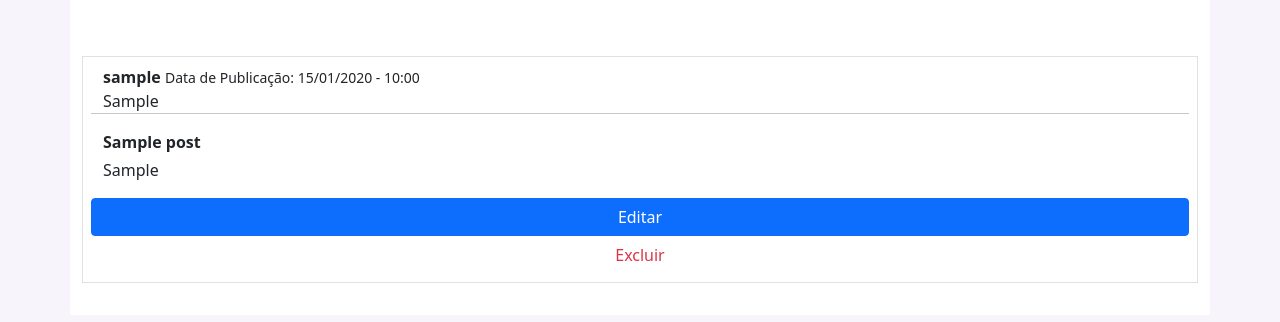
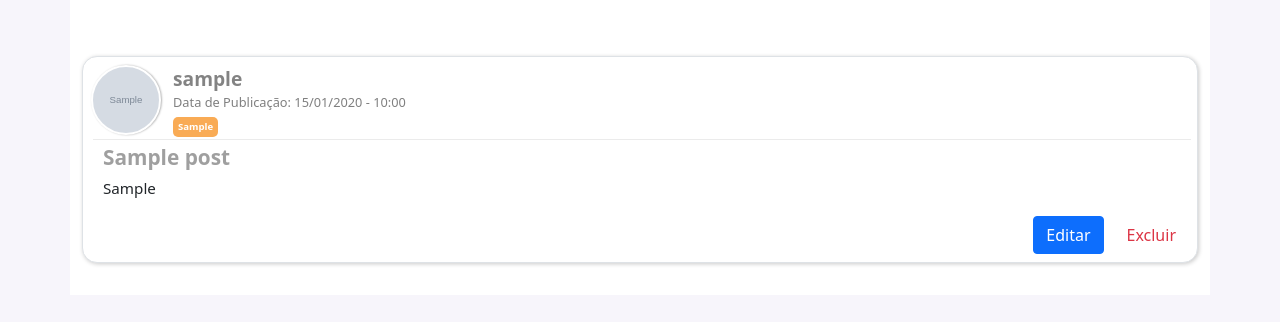
Before and after one commit to sivanildooliveira/SiteComunidade, a Flask app: a page that uses comunidadeimpressionadora/templates/base.html in a window 1280 px wide. Shown: the part 91-413 px from the top of the page. Run offline with Flask 3, Linux system fonts and the light colour scheme; a user stored in the database is signed in; tables that the repository leaves empty hold one stand-in row (values such as "Sample post"); grey boxes marked "Sample" are stand-in pictures; some libraries are stand-ins or nearby versions.

Commit message:
Update base.css

```diff
--- a/comunidadeimpressionadora/static/styles/base.css
+++ b/comunidadeimpressionadora/static/styles/base.css
@@ -1,5 +1,6 @@
 @charset "UTF-8";
 
+/* all */
 
 :root {
     --cor1: #47A8BD;
@@ -67,3 +68,154 @@ main {
     color: var(--cor3);
 
 }
+
+
+.avatar {
+    margin: auto;
+    background-color: white;
+    background-position: center center;
+    background-repeat: no-repeat;
+    background-size: cover;
+    border-radius: 50%;
+    border: 2px solid white;
+    box-shadow: 1px 0px 2px rgba(0, 0, 0, 0.295);
+}
+
+/* criar post */
+
+
+.criar-post .campo-input {
+	position: relactive;
+	display: flex;
+	width: 100%;
+}
+
+
+.criar-post .label {
+	position: absolute;
+	color: rgba(0,0,0,.3);
+	padding: .1rem .2rem;
+	margin-left: .5rem;
+	transition: .3s;
+}
+
+.criar-post .input {
+	width: 100%;
+	border: 1px solid rgba(0,0,0,.3);
+	border-radius: 5px;
+	outline-color: var(--cor1);
+	padding: .5rem;
+}
+
+
+.criar-post label.active {
+	font-size: .6rem;
+	color: var(--cor1);
+	transform: translate(0%, -50%);
+	background-color: white;
+}
+
+
+.criar-post .corpo {
+    height: 10rem;
+}
+
+.criar-post .btn-criar {
+	background: var(--cor1);
+	border: 1px solid var(--cor5);
+	color: white;
+}
+
+
+/* forma do post */
+
+.post {
+    background-color: white;
+    border-radius: 15px;
+    box-shadow: 1px 1px 4px rgba(0, 0, 0, 0.212);
+}
+
+.post .foto-nome-cursos-data  {
+    display: flex;
+    padding: 5px;
+}
+
+.post .avatar {
+    width: 70px;
+    height: 70px;
+    margin: 0px;
+}
+
+.post .nome-cursos-data {
+    width: calc(100% - 70px);
+
+}
+
+
+.post .nome {
+    display: block;
+    color: rgba(0, 0, 0, 0.486);
+    font-size: 1.2rem;
+}
+
+
+.post .data-hora {
+    display: block;
+    font-size: .8rem;
+    color: rgba(0, 0, 0, 0.5);
+}
+
+.post .div-cursos {
+    display: flex;
+    gap: .5rem;
+    overflow-x: scroll;
+}
+
+.post .div-cursos::-webkit-scrollbar {
+    display: none;
+}
+
+.post .cursos {
+    padding: 3px 5px;
+    font-size: .6rem;
+    font-weight: bold;
+    border-radius: 5px;
+    color: white;
+    white-space: nowrap;
+    overflow: hidden;
+    text-overflow: ellipsis;
+    background-color: var(--cor4);
+}
+
+
+.post hr {
+    margin: 2px;
+    color: rgba(0, 0, 0, 0.315);
+}
+
+.post .titulo {
+    font-weight: bold;
+    font-size: 1.3rem;
+    color: rgba(0, 0, 0, 0.377);
+}
+
+.post .corpo{
+    font-size: .95rem;
+    white-space: -moz-pre-wrap;
+    white-space: -pre-wrap;
+    white-space: -o-pre-wrap;
+    white-space: pre-wrap;
+    word-wrap: break-word;
+}
+
+.post .roda-pe  {
+    display: flex;
+    justify-content: right;
+    gap: 10px;
+
+}
+
+
+.post .roda-pe a, .post .roda-pe button {
+    width: auto;
+}
```
